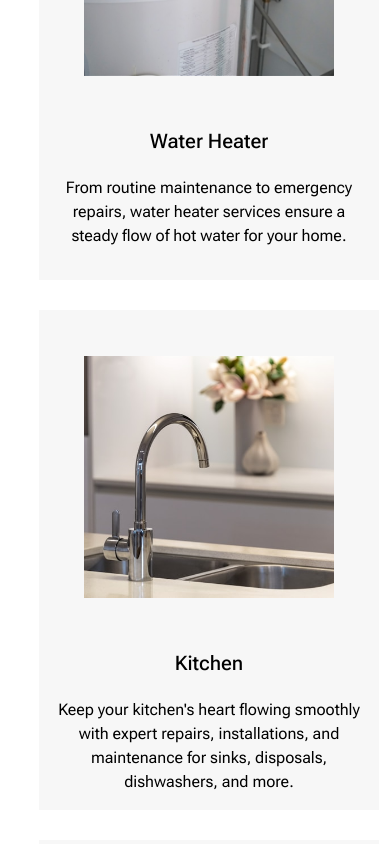
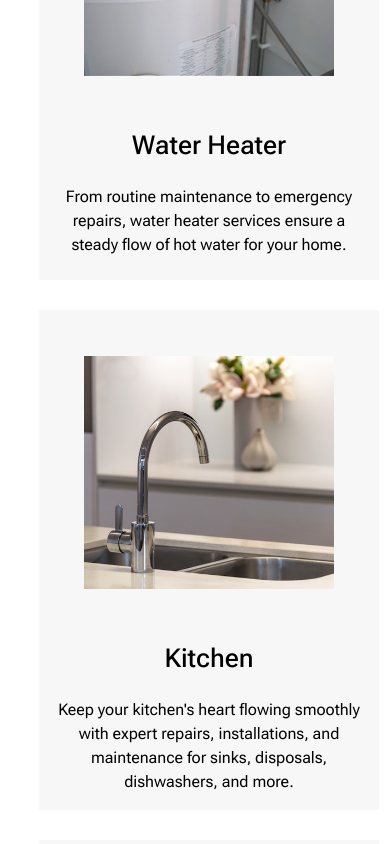
Before and after one commit to msf930/FloWorks, a Next.js app: page /services in a window 390 px wide. Shown: the part 1160-2004 px from the top of the page. Built offline with nearby package versions, Linux system fonts and the light colour scheme.

Commit message:
minor ui services

```diff
--- a/app/globals.css
+++ b/app/globals.css
@@ -1028,7 +1028,7 @@ body{
         gap: 20px;
     }
     .servicePageTextContainer h2{
-        font-size: 20px;
+        font-size: 26px;
         font-weight: 500;
     }
     .servicePageTextContainer h3{
```
